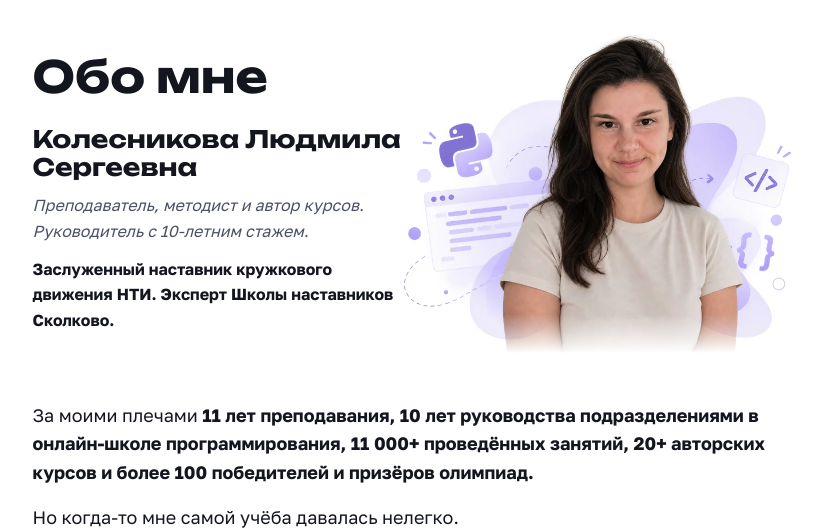
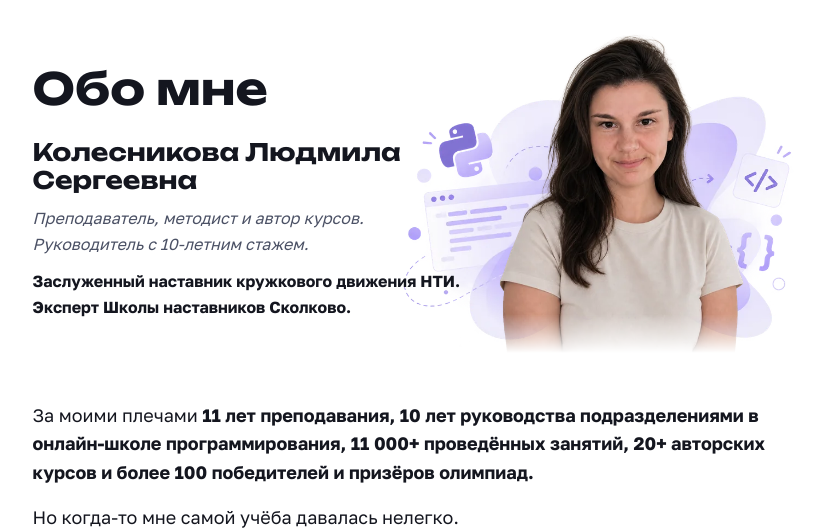
Before and after one commit to EugeneMorrison/learning-platform, a Django app: page /about/ in a window 1280 px wide. Shown: the part 77-609 px from the top of the page, without its empty margins (228-1050 px from the left). Run offline with Django 5.2, Linux system fonts and the light colour scheme; data that the repository does not hold is empty; parts of the project's set-up code (start-up, migrations or seed data) failed here and were passed over.

Commit message:
About page: each honor on its own line in the header
Co-Authored-By: Claude Opus 5.5 <noreply@anthropic.com>

```diff
--- a/backend/static/public/css/hero.css
+++ b/backend/static/public/css/hero.css
@@ -113,6 +113,12 @@
     align-items: center;
   }
 
+  /* One line per honor, as in the mockup: the first may run past the text
+     column, over the edge of the illustration (the text paints above it). */
+  .hero__honors {
+    white-space: nowrap;
+  }
+
   /* 5% kept free on the right: the illustration's violet reaches about 4.4%
      past the box, and stays inside the container. */
   .hero__media {
--- a/backend/templates/public/includes/hero.html
+++ b/backend/templates/public/includes/hero.html
@@ -10,7 +10,7 @@
       <h1 id="hero-title" class="hero__title">{% translate "Обо мне" %}</h1>
       <p class="hero__name">{% translate "Колесникова Людмила Сергеевна" %}</p>
       <p class="hero__role"><em>{% translate "Преподаватель, методист и автор курсов. Руководитель с 10-летним стажем." %}</em></p>
-      <p class="hero__honors"><strong>{% translate "Заслуженный наставник кружкового движения НТИ. Эксперт Школы наставников Сколково." %}</strong></p>
+      <p class="hero__honors"><strong>{% translate "Заслуженный наставник кружкового движения НТИ." %}<br>{% translate "Эксперт Школы наставников Сколково." %}</strong></p>
     </div>
 
     <div class="hero__media">
--- a/backend/tests.py
+++ b/backend/tests.py
@@ -802,7 +802,7 @@ class HeroTests(PublicPagesTestCase):
     HEADER = ['<p class="hero__name">Колесникова Людмила Сергеевна</p>',
               '<p class="hero__role"><em>Преподаватель, методист и автор курсов. '
               'Руководитель с 10-летним стажем.</em></p>',
-              '<p class="hero__honors"><strong>Заслуженный наставник кружкового движения НТИ. '
+              '<p class="hero__honors"><strong>Заслуженный наставник кружкового движения НТИ.<br>'
               'Эксперт Школы наставников Сколково.</strong></p>']
 
     def test_author_texts_in_ru_and_en(self):
```
Also changed, not shown: backend/locale/en/LC_MESSAGES/django.po.
